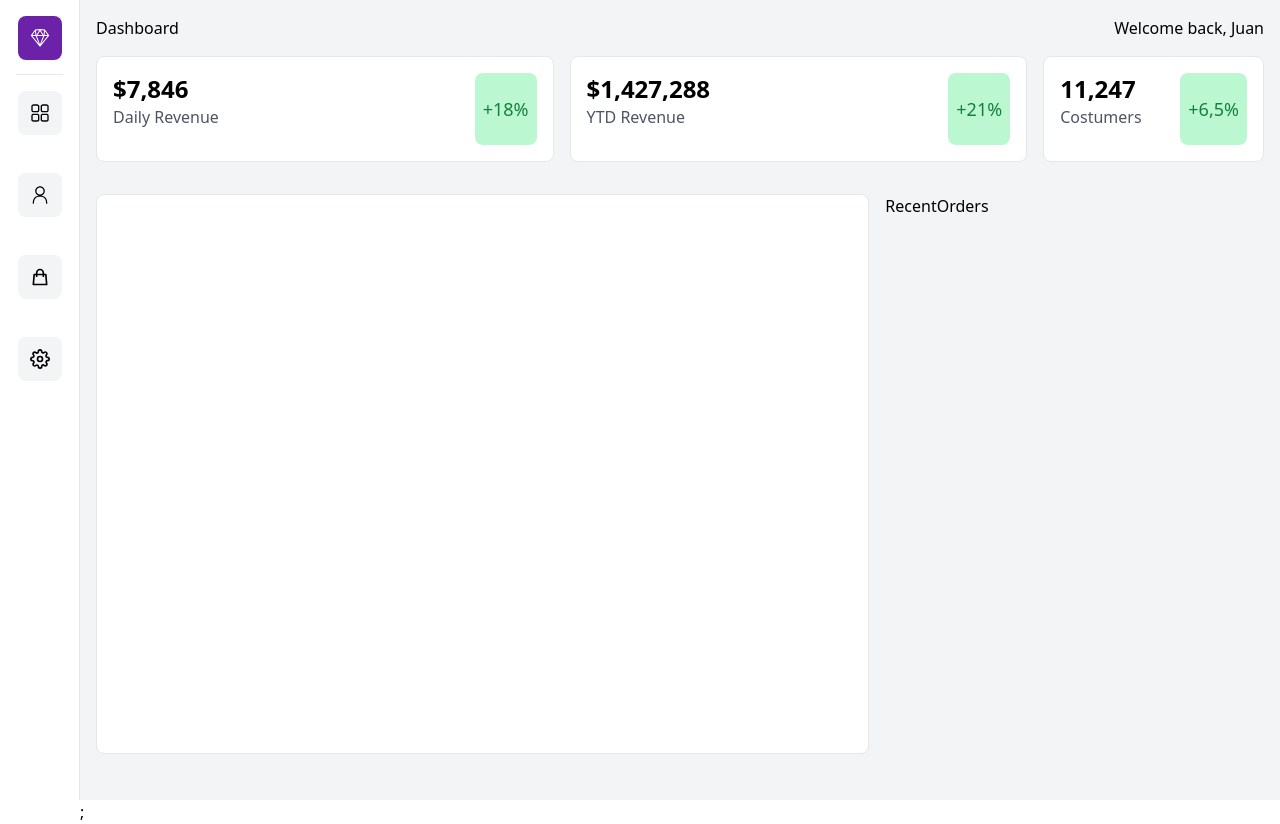
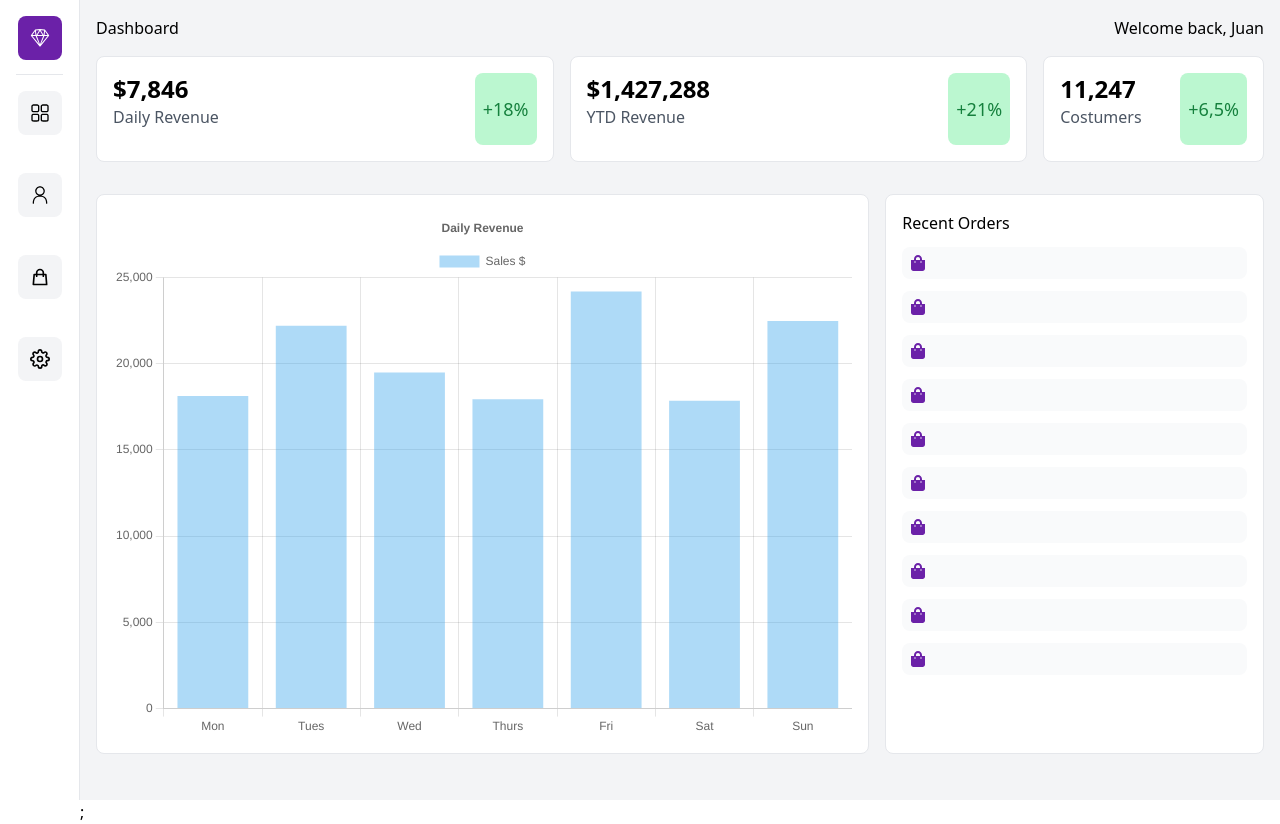
Before and after one commit to JPBerrocal/next-dash-demo, a Next.js app: page / in a window 1280 px wide. Built offline with nearby package versions, Linux system fonts and the light colour scheme.

Commit message:
Recent orders started

```diff
--- a/components/BarChart.jsx
+++ b/components/BarChart.jsx
@@ -12,10 +12,47 @@
 );
 
 export const BarChart = () => {
+
+    const [chartData, setChartData] = useState({
+        datasets: []
+    });
+
+    const [chartOptions, setChartOptions] = useState({});
+
+    useEffect(() => {
+        setChartData({
+            labels: ['Mon', 'Tues', 'Wed', 'Thurs', 'Fri', 'Sat', 'Sun'],
+            datasets: [
+                {
+                    label: 'Sales $',
+                    data: [18127, 22201, 19490, 17938, 24182, 17842, 22475],
+                    borderColor: 'rgb(53, 162, 235)',
+                    backgroundColor: 'rgb(53, 162, 235, 0.4',
+                },
+            ]
+        })
+        setChartOptions({
+            plugins: {
+                legend: {
+                    position: 'top',
+                },
+                title: {
+                    display: true,
+                    text: 'Daily Revenue'
+                }
+            },
+            maintainAspectRatio: false,
+            responsive: true
+        })
+
+    }, [])
+
+
+
     return (
         <>
             <div className='w-full md:col-span-2 lg:h-[70vh] h-[50hv] m-auto p-4 border rounded-lg bg-white'>
-
+                <Bar data={chartData} options={chartOptions} />
             </div>
         </>
     )
--- a/components/RecentOrders.jsx
+++ b/components/RecentOrders.jsx
@@ -1,7 +1,24 @@
 import React from 'react'
+import { data } from "../data/data.js";
+import { FaShoppingBag } from "react-icons/fa";
 
 export const RecentOrders = () => {
     return (
-        <div>RecentOrders</div>
+        <div className="w-full col-span-1 relative lg:h-[70vh] h-[50vh] m-auto p-4 border rounded-lg bg-white overflow-scroll">
+            <h1>Recent Orders</h1>
+            <ul>
+                {
+                    data.map((order, id) => (
+                        <li key={id} className="bg-gray-50 hover:bg-gray-100 rounded-lg my-3 p-2 flex items-center cursor-pointer">
+
+                            <div>
+                                <FaShoppingBag className='text-purple-800' />
+                            </div>
+
+                        </li>
+                    ))
+                }
+            </ul>
+        </div>
     )
 }
--- /dev/null
+++ b/data/data.js
@@ -0,0 +1,112 @@
+export const data = [
+  {
+    id: 1,
+    name: {
+      first: 'John',
+      last: 'Smith',
+    },
+    total: 2795.95,
+    status: 'On Hold',
+    method: 'PayPal',
+    date: '15 Minutes ago',
+  },
+  {
+    id: 2,
+    name: {
+      first: 'Chris',
+      last: 'Adams',
+    },
+    total: 1195.95,
+    status: 'Processing',
+    method: 'PayPal',
+    date: '23 Minutes ago',
+  },
+  {
+    id: 3,
+    name: {
+      first: 'Sarah',
+      last: 'Smith',
+    },
+    total: 495.85,
+    status: 'Completed',
+    method: 'Visa',
+    date: '1 Hour ago',
+  },
+  {
+    id: 4,
+    name: {
+      first: 'Joseph',
+      last: 'Choo',
+    },
+    total: 150.45,
+    status: 'Processing',
+    method: 'MasterCard',
+    date: '1 Hour ago',
+  },
+  {
+    id: 5,
+    name: {
+      first: 'Steve',
+      last: 'Harding',
+    },
+    total: 175.25,
+    status: 'On Hold',
+    method: 'PayPal',
+    date: '2 Hour ago',
+  },
+  {
+    id: 6,
+    name: {
+      first: 'Laura',
+      last: 'Croft',
+    },
+    total: 1295.75,
+    status: 'Completed',
+    method: 'Check',
+    date: '3 Hour ago',
+  },
+  {
+    id: 7,
+    name: {
+      first: 'Michael',
+      last: 'Jones',
+    },
+    total: 89.95,
+    status: 'Completed',
+    method: 'MasterCard',
+    date: '3 Hour ago',
+  },
+  {
+    id: 8,
+    name: {
+      first: 'James',
+      last: 'Bond',
+    },
+    total: 689.45,
+    status: 'Completed',
+    method: 'Visa',
+    date: '7 Hour ago',
+  },
+  {
+    id: 9,
+    name: {
+      first: 'Haley',
+      last: 'Whiting',
+    },
+    total: 14.99,
+    status: 'Completed',
+    method: 'PayPal',
+    date: '1 Day ago',
+  },
+  {
+    id: 10,
+    name: {
+      first: 'Tim',
+      last: 'Thomas',
+    },
+    total: 218.99,
+    status: 'Completed',
+    method: 'MasterCard',
+    date: '1 Day ago',
+  },
+];
```
Also changed, not shown: 1 other file (tests, documents, lock files or other folders).
